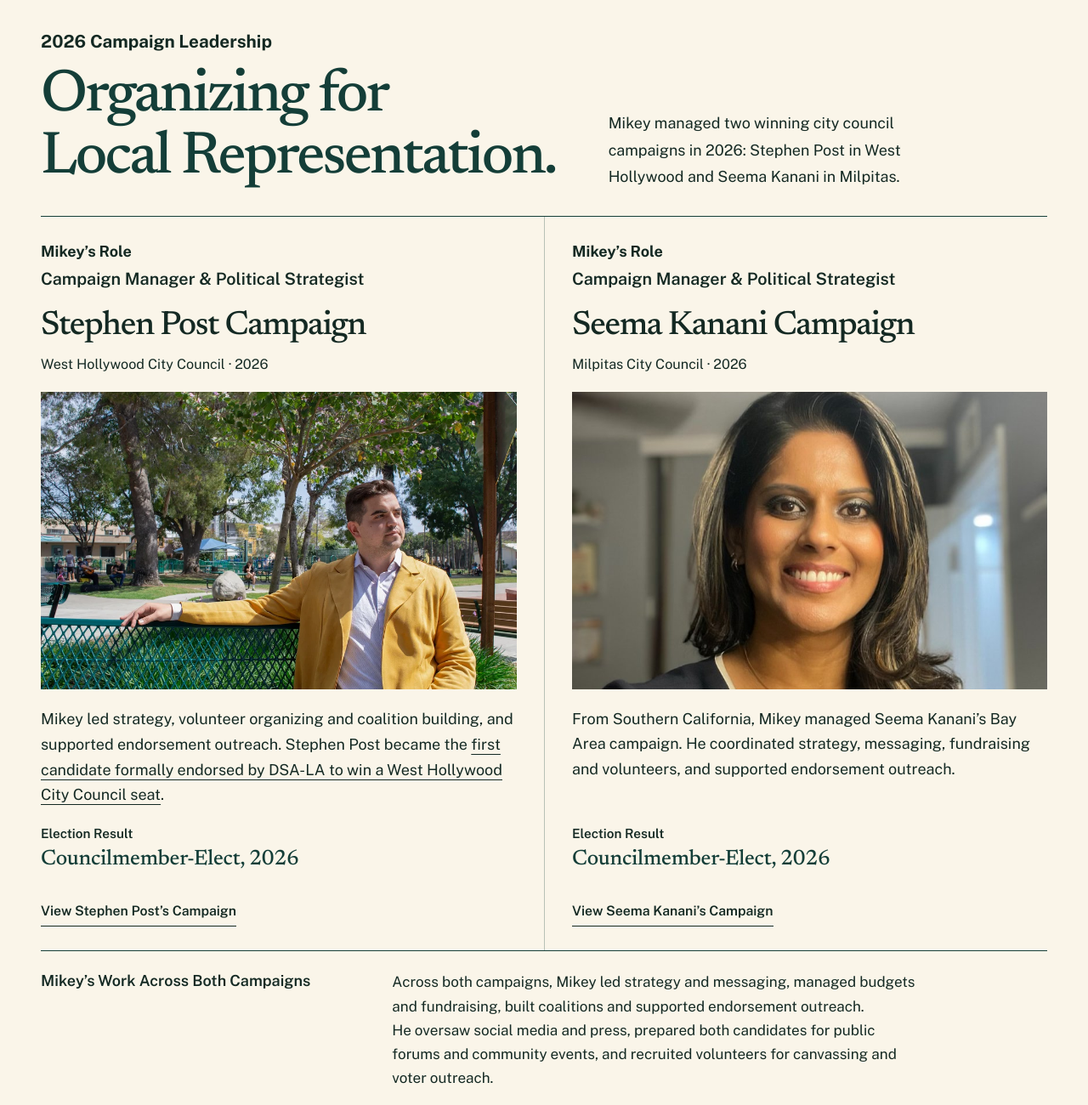
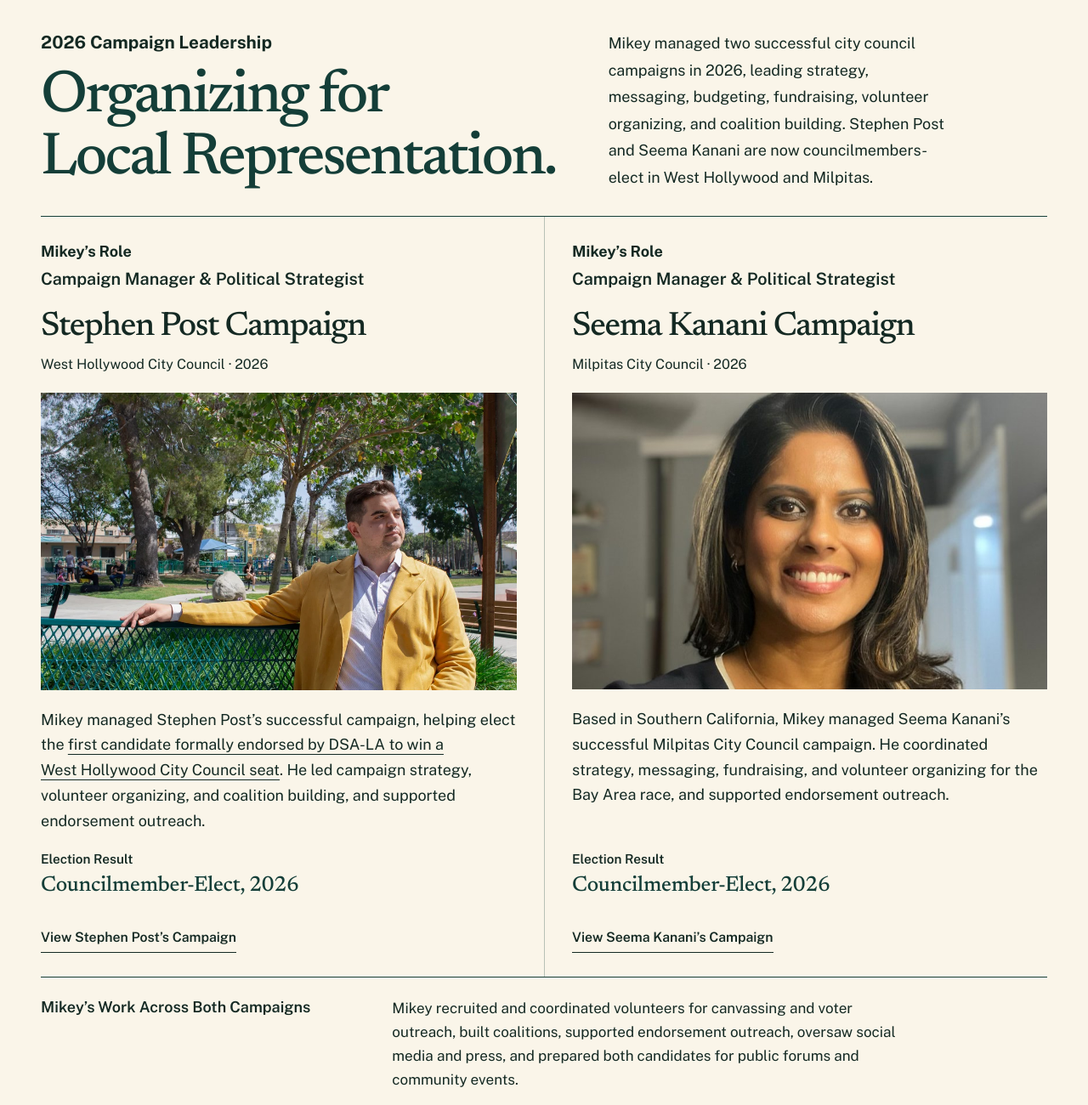
Before and after one commit to mikeyvaughn/mikeyvaughn.github.io, a plain HTML site: page index.html in a window 1280 px wide. Shown: the part 3660-4960 px from the top of the page at 85% size. Drawn offline with nearby package versions, Linux system fonts and the light colour scheme.

Commit message:
Restore original campaign introduction, candidate cards and responsibilities

```diff
--- a/index.html
+++ b/index.html
@@ -102,7 +102,7 @@
       </section>
 
     <section id="campaigns" class="section wrap" aria-labelledby="campaign-title">
-      <div class="section-heading campaign-heading"><div><p class="eyebrow section-kicker">2026 Campaign Leadership</p><h2 id="campaign-title">Organizing for<br>Local Representation.</h2></div><p>Mikey managed two winning city council campaigns in 2026: Stephen Post in West Hollywood and Seema Kanani in Milpitas.</p></div>
+      <div class="section-heading campaign-heading"><div><p class="eyebrow section-kicker">2026 Campaign Leadership</p><h2 id="campaign-title">Organizing for<br>Local Representation.</h2></div><p>Mikey managed two successful city council campaigns in 2026, leading strategy, messaging, budgeting, fundraising, volunteer organizing, and coalition building. Stephen Post and Seema Kanani are now councilmembers-elect in West Hollywood and Milpitas.</p></div>
       <div class="campaign-grid">
         <article class="campaign">
           <p class="eyebrow campaign-owner">Mikey’s Role</p>
@@ -110,7 +110,7 @@
           <h3>Stephen Post Campaign</h3>
           <p class="campaign-location">West Hollywood City Council · 2026</p>
           <figure class="campaign-photo"><img src="assets/stephen-post.jpg" alt="Stephen Post in a West Hollywood neighborhood park, from his official campaign website." width="1000" height="667" loading="lazy"></figure>
-          <p class="campaign-contribution">Mikey led strategy, volunteer organizing and coalition building, and supported endorsement outreach. Stephen Post became the <a href="https://wehoonline.com/west-hollywood-city-council-results/" target="_blank" rel="noopener noreferrer">first candidate formally endorsed by DSA-LA to win a West Hollywood City Council seat</a>.</p>
+          <p class="campaign-contribution">Mikey managed Stephen Post’s successful campaign, helping elect the <a href="https://wehoonline.com/west-hollywood-city-council-results/" target="_blank" rel="noopener noreferrer">first candidate formally endorsed by DSA-LA to win a West Hollywood City Council seat</a>. He led campaign strategy, volunteer organizing, and coalition building, and supported endorsement outreach.</p>
           <div class="campaign-result"><p class="eyebrow">Election Result</p><a class="campaign-outcome" href="https://www.losangelesblade.com/2026/11/09/stephen-post-wins-final-seat-on-weho-city-council/" target="_blank" rel="noopener noreferrer" aria-label="Stephen Post, councilmember-elect: election coverage">Councilmember-Elect, 2026</a></div>
           <a class="text-link" href="https://www.post4weho.com/" target="_blank" rel="noopener noreferrer">View Stephen Post’s Campaign</a>
         </article>
@@ -120,12 +120,12 @@
           <h3>Seema Kanani Campaign</h3>
           <p class="campaign-location">Milpitas City Council · 2026</p>
           <figure class="campaign-photo"><img src="assets/seema-kanani.jpg" alt="Seema Kanani, from her official Milpitas City Council campaign website." width="1000" height="1000" loading="lazy"></figure>
-          <p class="campaign-contribution">From Southern California, Mikey managed Seema Kanani’s Bay Area campaign. He coordinated strategy, messaging, fundraising and volunteers, and supported endorsement outreach.</p>
+          <p class="campaign-contribution">Based in Southern California, Mikey managed Seema Kanani’s successful Milpitas City Council campaign. He coordinated strategy, messaging, fundraising, and volunteer organizing for the Bay Area race, and supported endorsement outreach.</p>
           <div class="campaign-result"><p class="eyebrow">Election Result</p><a class="campaign-outcome" href="https://www.kqed.org/elections/results/santaclara" target="_blank" rel="noopener noreferrer" aria-label="Seema Kanani, councilmember-elect: election coverage">Councilmember-Elect, 2026</a></div>
           <a class="text-link" href="https://votekanani.com/" target="_blank" rel="noopener noreferrer">View Seema Kanani’s Campaign</a>
         </article>
       </div>
-      <div class="campaign-note"><span class="eyebrow">Mikey’s Work Across Both Campaigns</span><p>Across both campaigns, Mikey led strategy and messaging, managed budgets and fundraising, built coalitions and supported endorsement outreach. He oversaw social media and press, prepared both candidates for public forums and community events, and recruited volunteers for canvassing and voter outreach.</p></div>
+      <div class="campaign-note"><span class="eyebrow">Mikey’s Work Across Both Campaigns</span><p>Mikey recruited and coordinated volunteers for canvassing and voter outreach, built coalitions, supported endorsement outreach, oversaw social media and press, and prepared both candidates for public forums and community events.</p></div>
     </section>
 
     <section id="digital" class="digital" aria-labelledby="digital-title">
```
